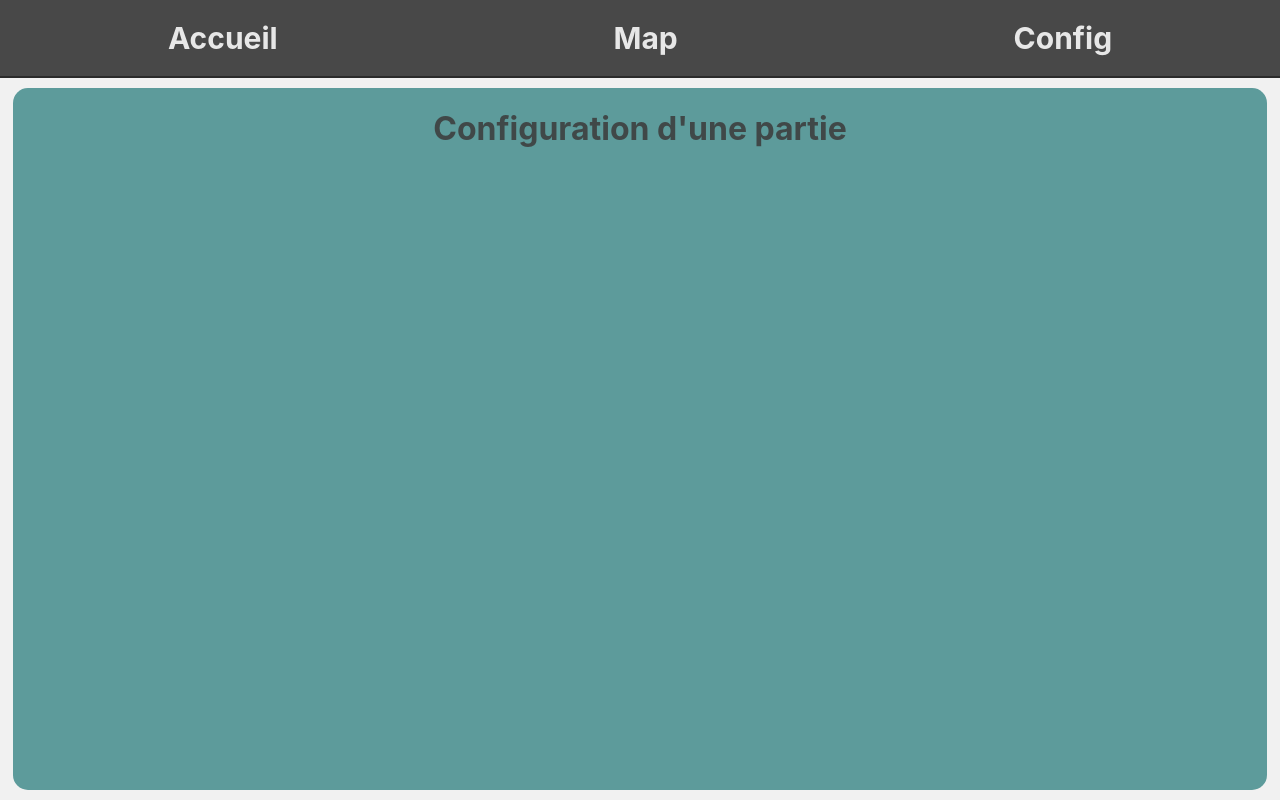
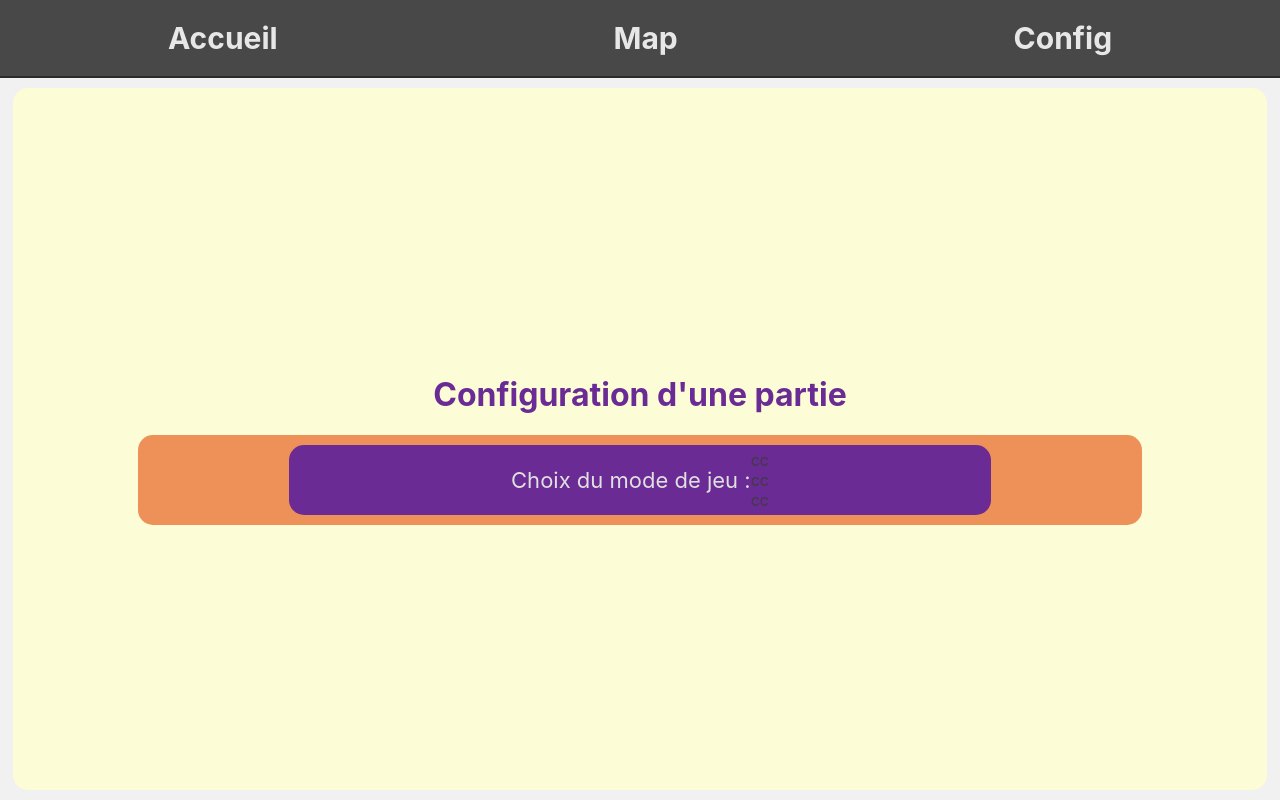
Before and after one commit to ThomasBasquin/Soobyhunt, a React (Vite) app in the folder scoobyflag_web/: page /dashboard/config in a window 1280 px wide. Shown: the top 800 px of the page. Built offline with nearby package versions, Linux system fonts and the light colour scheme.

Commit message:
Page config

```diff
--- a/scoobyflag_web/src/css/config.css
+++ b/scoobyflag_web/src/css/config.css
@@ -1,8 +1,38 @@
 .fondViolet {
-    background-color: var(--bleuPastel);
+    background-color: var(--blancBizarre);
     width: 100%;
     height: 100%;
     border-radius: 15px;
     display: flex;
+    flex-direction: column;
     justify-content: center;
+    align-items: center;
 }
+
+.titreConfig {
+    color: var(--violet);
+}
+
+.formConfig {
+    width: 80%;
+    background-color: var(--orange);
+    display: flex;
+    justify-content: center;
+    align-items: center;
+    border-radius: 15px;
+}
+
+.modeDeJeu {
+    background-color: var(--violet);
+    width: 70%;
+    margin: 10px;
+    display: flex;
+    justify-content: center;
+    align-items: center;
+    border-radius: 15px;
+}
+
+.choixMDJ {
+    color: var(--gris);
+    font-size: 22px;
+}
--- a/scoobyflag_web/src/css/main.css
+++ b/scoobyflag_web/src/css/main.css
@@ -5,6 +5,10 @@
     --orange: #EE9158;
     --violet: #6B2B94;
     --bleuPastel: #5D9B9B;
+    --bleueFonce: #191641;
+    --grisFonce: #ccc;
+    --gris: #e0e0e0;
+    --blancBizarre: #FCFCD6
 }
 
 body {
--- a/scoobyflag_web/src/route/Config.jsx
+++ b/scoobyflag_web/src/route/Config.jsx
@@ -1,8 +1,34 @@
 import { Link } from "react-router-dom";
-import "../css/config.css"
+import "../css/config.css";
 
 export default function Config() {
-    return (<div className="fondViolet">
-        <h1>Configuration d'une partie</h1>
-    </div>)
+  return (
+    <div className="fondViolet">
+      <h1 className="titreConfig">Configuration d'une partie</h1>
+      <div className="formConfig">
+        <ModeDeJeu />
+      </div>
+    </div>
+  );
 }
+
+const ModeDeJeu = () => {
+  return (
+    <div className="modeDeJeu">
+      <p className="choixMDJ">Choix du mode de jeu :</p>
+      <div className="listMDJ">
+        <ItemMDJ />
+        <ItemMDJ />
+        <ItemMDJ />
+      </div>
+    </div>
+  );
+};
+
+const ItemMDJ = () => {
+    return (
+        <div className="">
+            cc
+        </div>
+    )
+}
```
Also changed, not shown: scoobyflag_web/src/assets/chrono.jfif (added).
